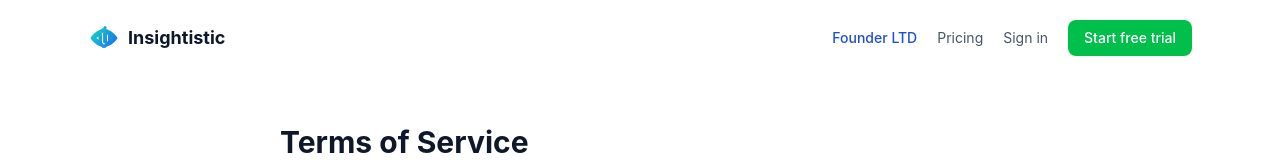
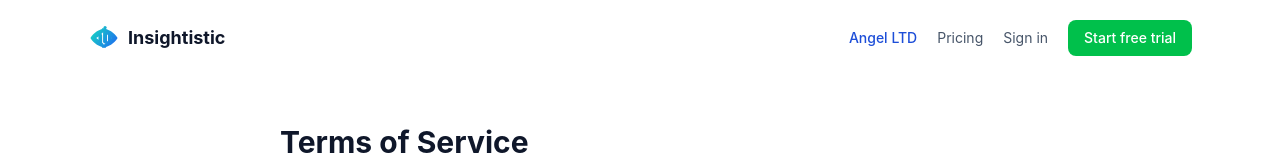
Before and after one commit to Shubochandrosarker/insightistic-app, a Next.js app in the folder insightistic-app/: page /terms in a window 1280 px wide. Shown: the top 160 px of the page. Built offline with nearby package versions, Linux system fonts and the light colour scheme; no server answers.

Commit message:
copy: label navigation with Angel LTD

```diff
--- a/insightistic-app/components/marketing/Nav.tsx
+++ b/insightistic-app/components/marketing/Nav.tsx
@@ -8,7 +8,7 @@ export function Nav() {
         <span>Insightistic</span>
       </Link>
       <nav className="flex items-center gap-5 text-sm text-slate-600">
-        <a href="https://www.insightistic.com/ltd/" className="font-medium text-blue-700 hover:text-blue-900">Founder LTD</a>
+        <a href="https://www.insightistic.com/ltd/" className="font-medium text-blue-700 hover:text-blue-900">Angel LTD</a>
         <Link href="/pricing" className="hover:text-slate-900">Pricing</Link>
         <Link href="/login" className="hover:text-slate-900">Sign in</Link>
         <Link href="/register" className="rounded-lg bg-brand px-4 py-2 font-medium text-white hover:bg-brand2">Start free trial</Link>
```
